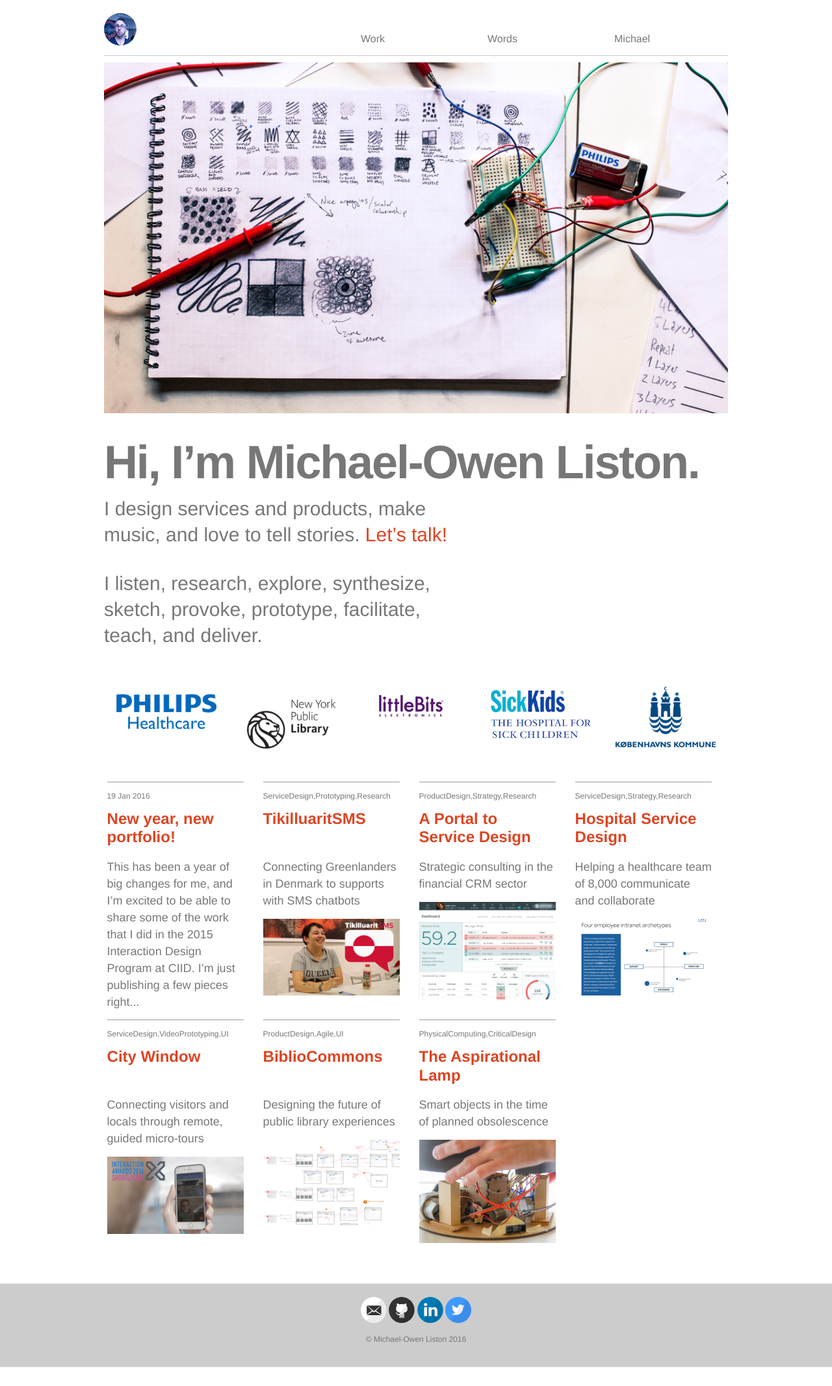
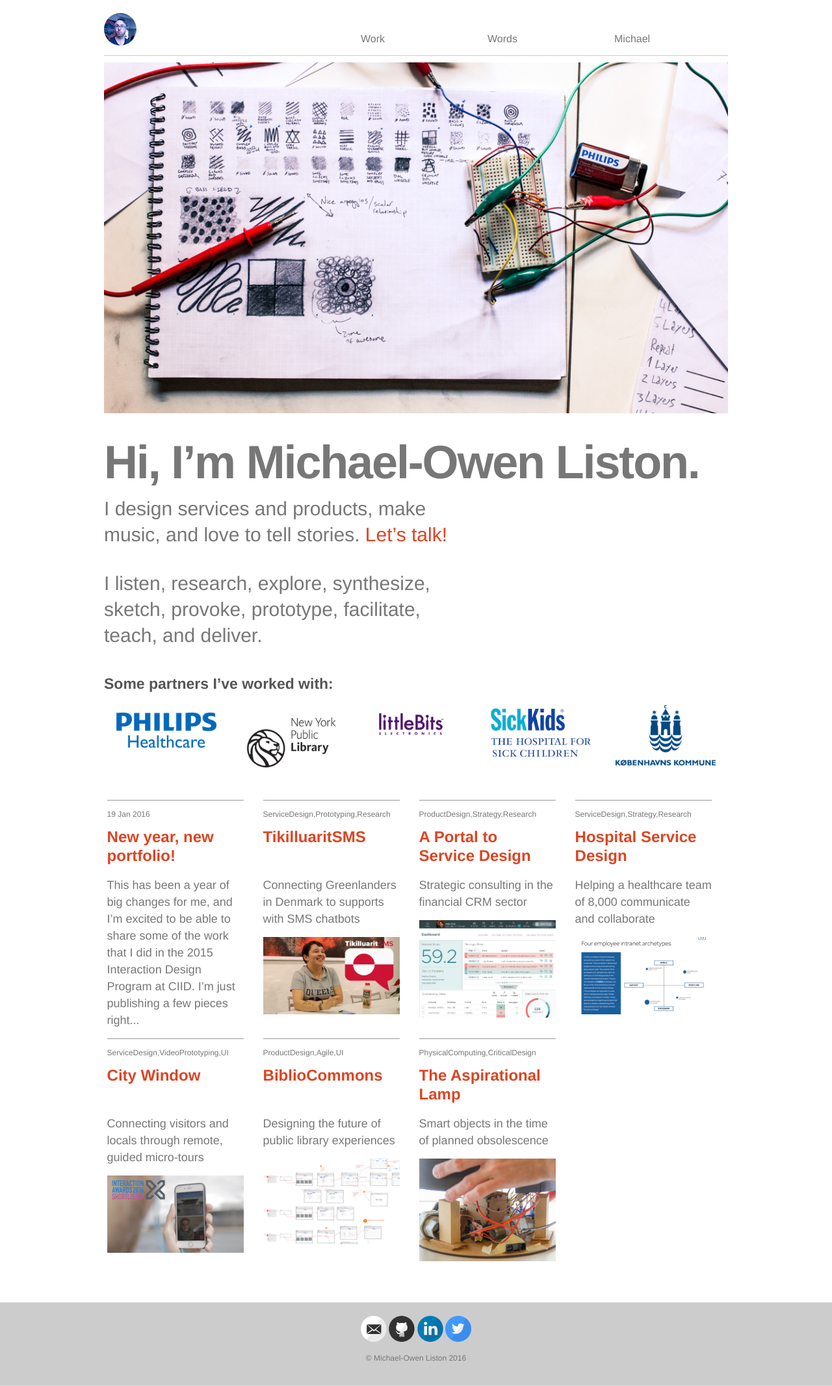
Before and after one commit to antlersanchors/antlersanchors.github.io, a Jekyll site: the page built from index.html, in a window 1280 px wide. Shown: the whole page at 65% size. Built offline with Jekyll 4.4.1, drawn with Linux system fonts in a browser that asks for light colours; nearby versions of some CDN libraries; before the commit the page ends 2104 px from its top, so only the background shows below that.

Commit message:
Margin fixed

```diff
--- a/index.html
+++ b/index.html
@@ -2,14 +2,16 @@
 layout: home
 ---
 
-<ul class="logo-container">
+<div class="partners-section">
   <h5>Some partners I’ve worked with:</h5>
-  <li><img src="{{ site.baseurl }}/images/logos/philips_logo.png"></li>
-  <li><img src="{{ site.baseurl }}/images/logos/NYPL_logo.png"></li>
-  <li><img src="{{ site.baseurl }}/images/logos/littleBits_logo.png"</li>
-  <li><img src="{{ site.baseurl }}/images/logos/sickkids_logo.png"</li>
-  <li><img src="{{ site.baseurl }}/images/logos/kommune_logo.png"></li>
-</ul>
+  <ul class="logo-container">
+    <li><img src="{{ site.baseurl }}/images/logos/philips_logo.png"></li>
+    <li><img src="{{ site.baseurl }}/images/logos/NYPL_logo.png"></li>
+    <li><img src="{{ site.baseurl }}/images/logos/littleBits_logo.png"></li>
+    <li><img src="{{ site.baseurl }}/images/logos/sickkids_logo.png"></li>
+    <li><img src="{{ site.baseurl }}/images/logos/kommune_logo.png"></li>
+  </ul>
+</div>
 
 <div class="posts clearfix grid-display">
   {% for post in site.posts limit:1 %}
--- a/style.scss
+++ b/style.scss
@@ -334,6 +334,12 @@
   }
 }
 
+.partners-section {
+  @include mobile {
+    margin: 0 20px;
+  }
+}
+
 nav {
   float: right;
   margin-top: 23px;
```
Also changed, not shown: 2 other files.
